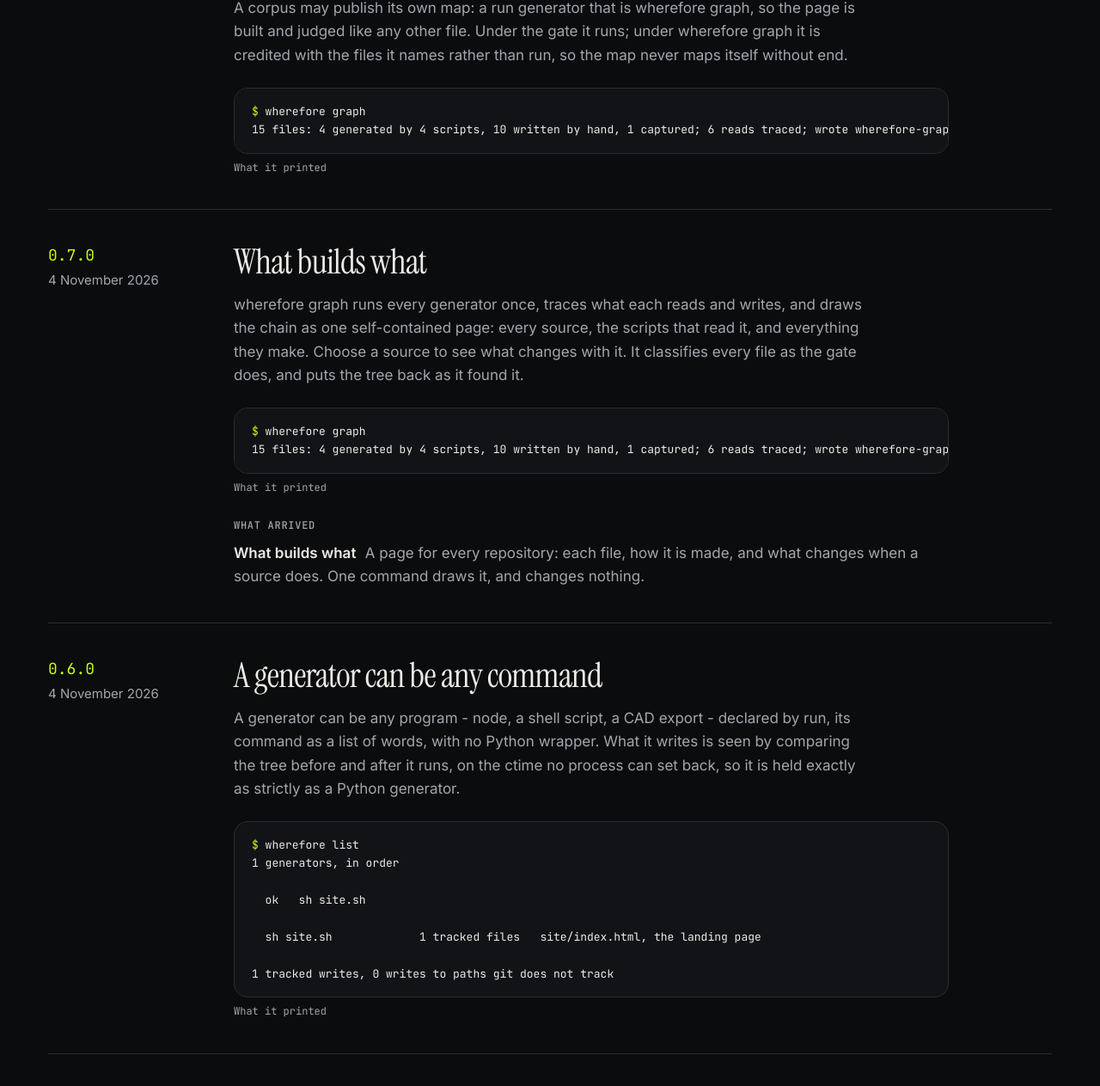
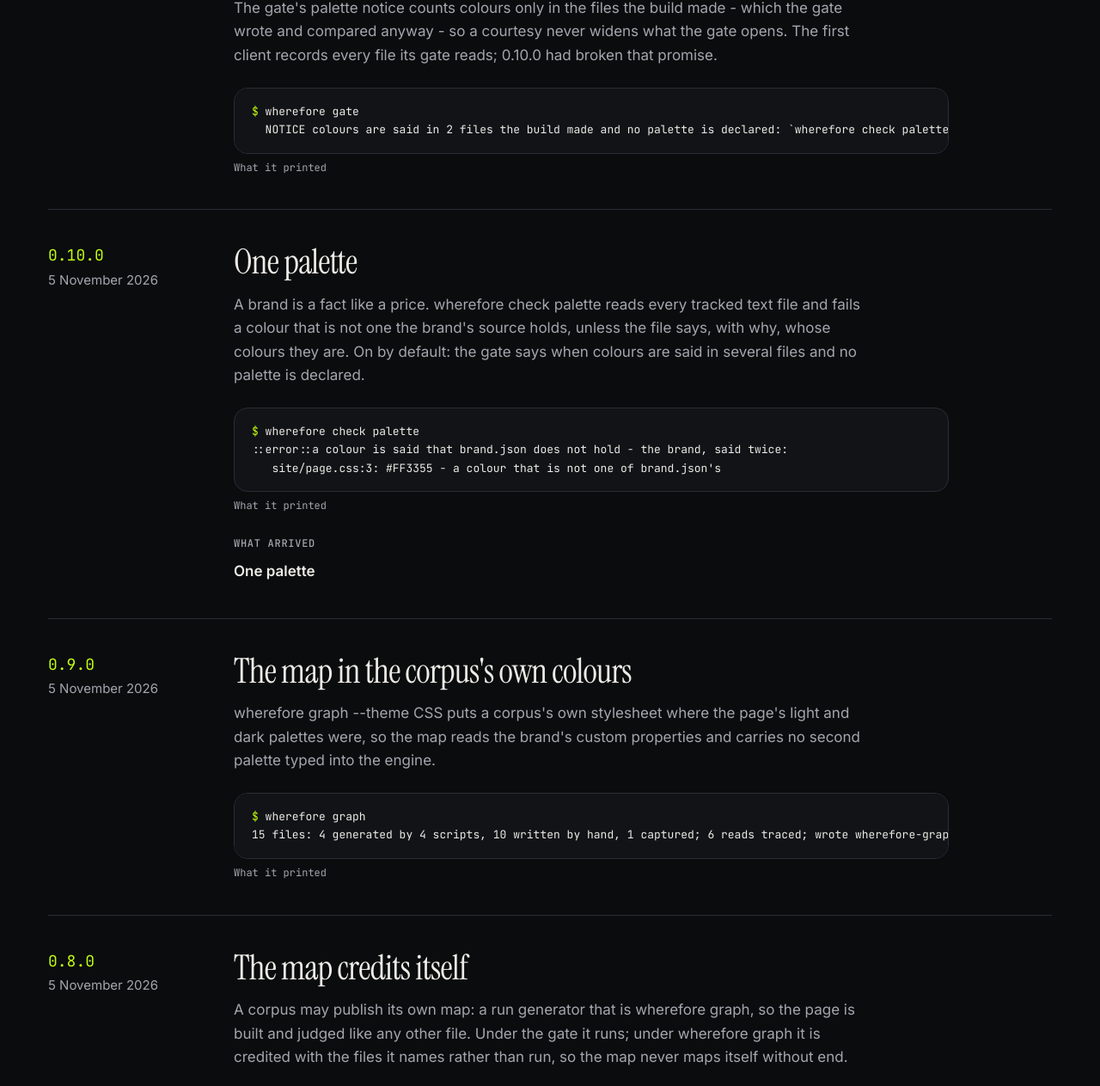
Before and after one commit to wherefore-build/web, a plain HTML site: page site/changelog/index.html in a window 1280 px wide. Shown: the part 628-1891 px from the top of the page at 86% size. Drawn offline with Linux system fonts and the light colour scheme.

Commit message:
Wherefore 0.10.1: the pin moves, and the site has words to add
The engine pin moves to 0.10.1, on PyPI. The build stopped, so the pages are not yet rebuilt; the pull request says what the site has to describe first. Opened by the release itself (.github/workflows/pin.yml).

```diff
--- a/site/changelog/index.html
+++ b/site/changelog/index.html
@@ -19,12 +19,49 @@
 <nav aria-label="The site"><a href="../#how">How it works</a><a href="../features/">Features</a><a href="../#case">Case study</a><a href="../#why">Why Wherefore</a><a href="../changelog/">Changelog</a><a class="pill" href="../#start">Get started</a></nav></div></header>
 <main id="top">
 <section class="log-head"><div class="wrap">
-<p class="eyebrow">Changelog · Wherefore 0.8.0</p>
+<p class="eyebrow">Changelog · Wherefore 0.10.1</p>
 <h1>Every release, newest first.</h1>
 <p class="lede">Built from the release this site pins, so a release is here the moment the site moves to it - and the build stops if a feature it ships has no words on this site.</p>
 </div></section>
 <section class="log"><div class="wrap">
 <ol class="releases">
+<li class="release" id="v0.10.1">
+<div class="release-meta"><p class="release-v"><a href="#v0.10.1">0.10.1</a></p>
+<p class="release-date"><time datetime="2026-11-05">5 November 2026</time></p></div>
+<div class="release-body">
+<h2>The notice reads nothing new</h2>
+<p class="release-says">The gate&#x27;s palette notice counts colours only in the files the build made - which the gate wrote and compared anyway - so a courtesy never widens what the gate opens. The first client records every file its gate reads; 0.10.0 had broken that promise.</p>
+<figure class="term"><pre><code><span class="term-prompt">$</span> wherefore gate
+  NOTICE colours are said in 2 files the build made and no palette is declared: `wherefore check palette` would hold them to one source. Declare `palette` in wherefore.json - its `source`, the JSON file the brand lives in - or decline it, {&quot;none&quot;: why}.</code></pre>
+<figcaption>What it printed</figcaption></figure>
+
+</div>
+</li>
+<li class="release" id="v0.10.0">
+<div class="release-meta"><p class="release-v"><a href="#v0.10.0">0.10.0</a></p>
+<p class="release-date"><time datetime="2026-11-05">5 November 2026</time></p></div>
+<div class="release-body">
+<h2>One palette</h2>
+<p class="release-says">A brand is a fact like a price. wherefore check palette reads every tracked text file and fails a colour that is not one the brand&#x27;s source holds, unless the file says, with why, whose colours they are. On by default: the gate says when colours are said in several files and no palette is declared.</p>
+<figure class="term"><pre><code><span class="term-prompt">$</span> wherefore check palette
+::error::a colour is said that brand.json does not hold - the brand, said twice:
+   site/page.css:3: #FF3355 - a colour that is not one of brand.json&#x27;s</code></pre>
+<figcaption>What it printed</figcaption></figure>
+<h3>What arrived</h3><ul class="arrived"><li><span class="arrived-name">One palette</span> </li></ul>
+</div>
+</li>
+<li class="release" id="v0.9.0">
+<div class="release-meta"><p class="release-v"><a href="#v0.9.0">0.9.0</a></p>
+<p class="release-date"><time datetime="2026-11-05">5 November 2026</time></p></div>
+<div class="release-body">
+<h2>The map in the corpus&#x27;s own colours</h2>
+<p class="release-says">wherefore graph --theme CSS puts a corpus&#x27;s own stylesheet where the page&#x27;s light and dark palettes were, so the map reads the brand&#x27;s custom properties and carries no second palette typed into the engine.</p>
+<figure class="term"><pre><code><span class="term-prompt">$</span> wherefore graph
+15 files: 4 generated by 4 scripts, 10 written by hand, 1 captured; 6 reads traced; wrote wherefore-graph.html</code></pre>
+<figcaption>What it printed</figcaption></figure>
+
+</div>
+</li>
 <li class="release" id="v0.8.0">
 <div class="release-meta"><p class="release-v"><a href="#v0.8.0">0.8.0</a></p>
 <p class="release-date"><time datetime="2026-11-05">5 November 2026</time></p></div>
```
Also changed, not shown: site/index.html (+8 -8 lines), requirements-engine.txt, 2 other files.
